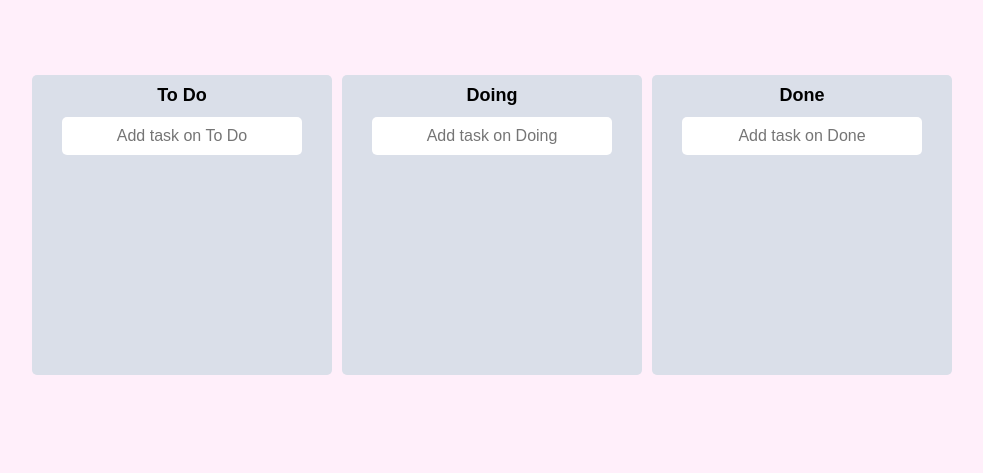
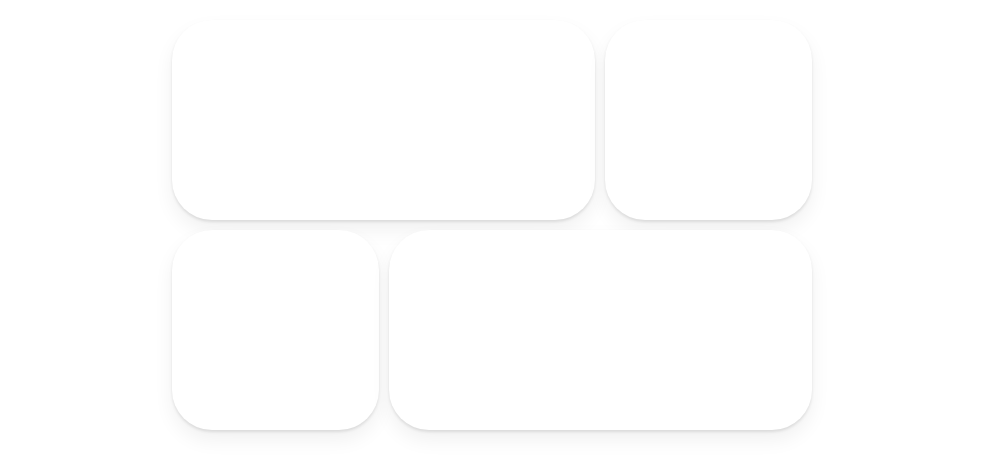
Before and after one commit to 23-teamLuna-frontStudy-react/nakyung-react, a React (Create React App) app: page / in a window 1280 px wide. Shown: the part 175-648 px from the top of the page, without its empty margins (148-1131 px from the left). Built offline with nearby package versions, Linux system fonts and the light colour scheme.

Commit message:
ANIMATIONS

```diff
--- a/package.json
+++ b/package.json
@@ -12,6 +12,7 @@
     "@types/react-dom": "^18.2.7",
     "@types/react-helmet": "^6.1.6",
     "apexcharts": "^3.42.0",
+    "framer-motion": "^10.16.4",
     "react": "^18.2.0",
     "react-apexcharts": "^1.4.1",
     "react-beautiful-dnd": "^13.1.1",
--- a/src/App.tsx
+++ b/src/App.tsx
@@ -1,70 +1,71 @@
-import { DragDropContext, DropResult } from "react-beautiful-dnd";
-import { useRecoilState } from "recoil";
 import styled from "styled-components";
-import { toDoState } from "./atom";
-import Board from "./Components/Board";
+import { motion, AnimatePresence } from "framer-motion";
+import { useState } from "react";
 
 const Wrapper = styled.div`
+  height: 100vh;
+  width: 100vw;
   display: flex;
-  width: 100vw;
-  margin: 0 auto;
+  justify-content: space-around;
+  align-items: center;
+`;
+
+const Grid = styled.div`
+  display: grid;
+  grid-template-columns: repeat(3, 1fr);
+  width: 50vw;
+  gap: 10px;
+  div:first-child,
+  div:last-child {
+    grid-column: span 2;
+  }
+`;
+
+const Box = styled(motion.div)`
+  background-color: rgba(255, 255, 255, 1);
+  border-radius: 40px;
+  height: 200px;
+  box-shadow: 0 2px 3px rgba(0, 0, 0, 0.1), 0 10px 20px rgba(0, 0, 0, 0.06);
+`;
+
+const Overlay = styled(motion.div)`
+  width: 100%;
+  height: 100%;
+  position: absolute;
+  display: flex;
   justify-content: center;
   align-items: center;
-  height: 100vh;
 `;
 
-const Boards = styled.div`
-  display: flex;
-  justify-content: center;
-  align-items: flex-start;
-  width: 100%;
-  gap: 10px;
-`;
+const overlay = {
+  hidden: { backgroundColor: "rgba(0, 0, 0, 0)" },
+  visible: { backgroundColor: "rgba(0, 0, 0, 0.5)" },
+  exit: { backgroundColor: "rgba(0, 0, 0, 0)" },
+};
 
 function App() {
-  const [toDos, setToDos] = useRecoilState(toDoState);
-  const onDragEnd = (info: DropResult) => {
-    const { destination, source } = info;
-    if (!destination) return;
-    if (destination?.droppableId === source.droppableId) {
-      // same board movement.
-      setToDos((allBoards) => {
-        const boardCopy = [...allBoards[source.droppableId]];
-        const taskObj = boardCopy[source.index];
-        boardCopy.splice(source.index, 1);
-        boardCopy.splice(destination?.index, 0, taskObj);
-        return {
-          ...allBoards,
-          [source.droppableId]: boardCopy,
-        };
-      });
-    }
-    if (destination.droppableId !== source.droppableId) {
-      // cross board movement
-      setToDos((allBoards) => {
-        const sourceBoard = [...allBoards[source.droppableId]];
-        const taskObj = sourceBoard[source.index];
-        const destinationBoard = [...allBoards[destination.droppableId]];
-        sourceBoard.splice(source.index, 1);
-        destinationBoard.splice(destination?.index, 0, taskObj);
-        return {
-          ...allBoards,
-          [source.droppableId]: sourceBoard,
-          [destination.droppableId]: destinationBoard,
-        };
-      });
-    }
-  };
+  const [id, setId] = useState<null | string>(null);
   return (
-    <DragDropContext onDragEnd={onDragEnd}>
-      <Wrapper>
-        <Boards>
-          {Object.keys(toDos).map((boardId) => (
-            <Board boardId={boardId} key={boardId} toDos={toDos[boardId]} />
-          ))}
-        </Boards>
-      </Wrapper>
-    </DragDropContext>
+    <Wrapper>
+      <Grid>
+        {["1", "2", "3", "4"].map((n) => (
+          <Box onClick={() => setId(n)} key={n} layoutId={n} />
+        ))}
+      </Grid>
+      <AnimatePresence>
+        {id ? (
+          <Overlay
+            variants={overlay}
+            onClick={() => setId(null)}
+            initial="hidden"
+            animate="visible"
+            exit="exit"
+          >
+            <Box layoutId={id} style={{ width: 400, height: 200 }} />
+          </Overlay>
+        ) : null}
+      </AnimatePresence>
+    </Wrapper>
   );
 }
 
--- a/src/index.tsx
+++ b/src/index.tsx
@@ -62,7 +62,6 @@
 body {
   font-weight: 300;
   font-family: 'Source Sans Pro', sans-serif;
-  background-color:${(props) => props.theme.bgColor};
   color:black;
   line-height: 1.2;
 }
--- a/src/styled.d.ts
+++ b/src/styled.d.ts
@@ -1,9 +1,5 @@
 import "styled-components";
 
 declare module "styled-components" {
-  export interface DefaultTheme {
-    bgColor: string;
-    boardColor: string;
-    cardColor: string;
-  }
+  export interface DefaultTheme {}
 }
--- a/src/theme.ts
+++ b/src/theme.ts
@@ -1,7 +1,3 @@
 import { DefaultTheme } from "styled-components";
 
-export const darkTheme: DefaultTheme = {
-  bgColor: "#ffeffa",
-  boardColor: "#DADFE9",
-  cardColor: "white",
-};
+export const darkTheme: DefaultTheme = {};
```
Also changed, not shown: 1 other file (tests, documents, lock files or other folders).
